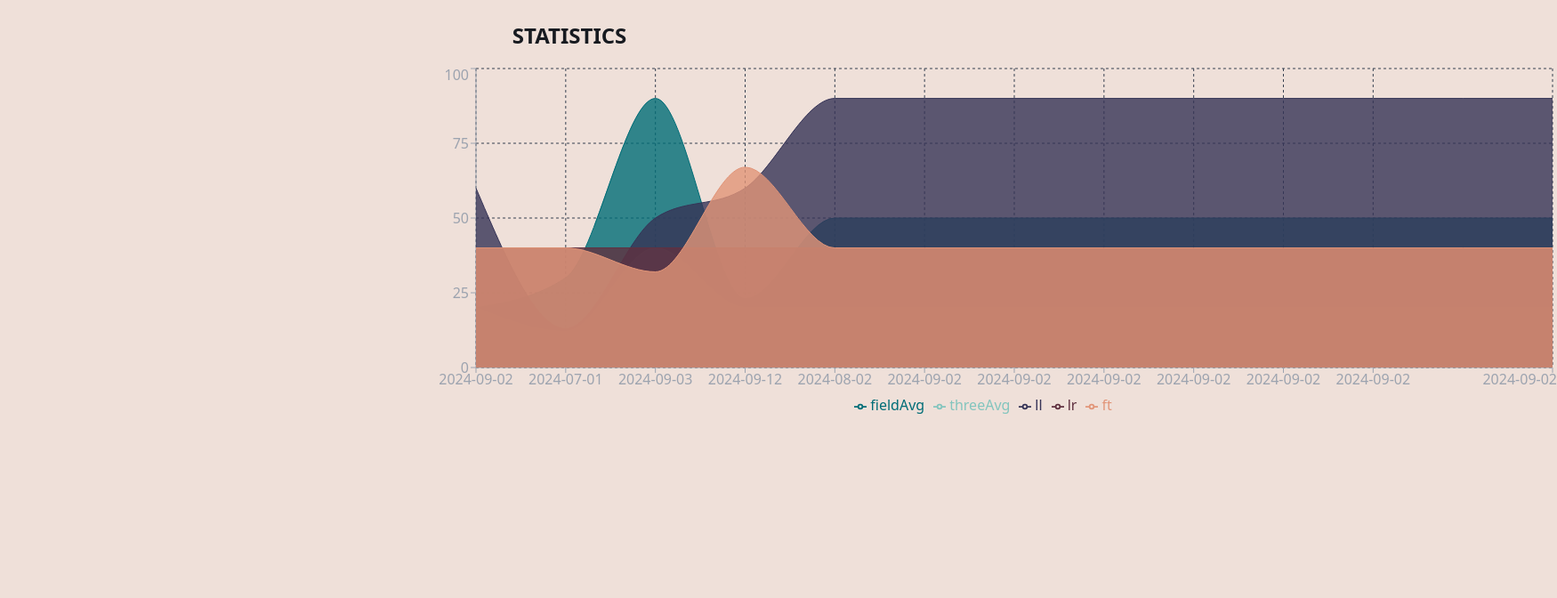
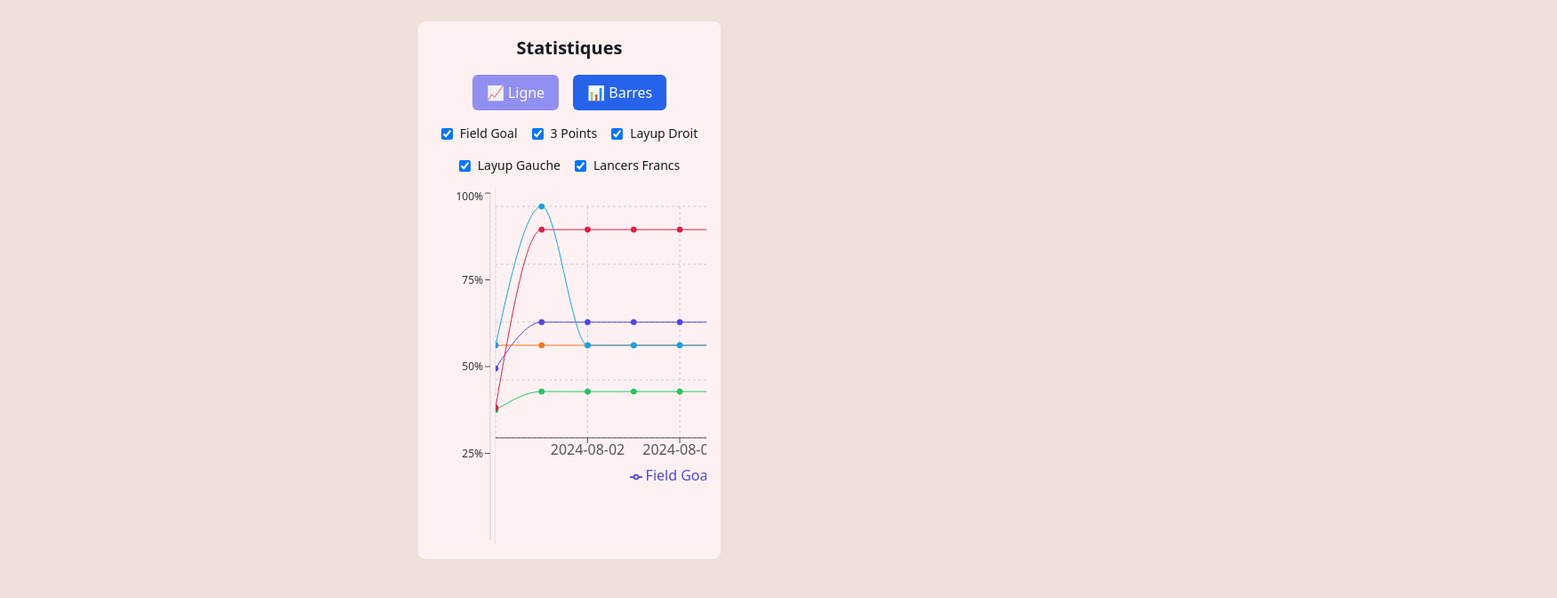
Before and after one commit to ornel77/basketball-practice-app, a React (Vite) app in the folder frontend/: page /stats in a window 1280 px wide. Shown: the top 672 px of the page at 89% size, 1750 px wide, since content can reach past the window. Built offline with nearby package versions, Linux system fonts and the light colour scheme.

Commit message:
try implement stat page

```diff
--- a/frontend/src/components/Test.jsx
+++ /dev/null
@@ -1,10 +0,0 @@
-const Test = () => {
-  return (
-    <div>
-      <p>sdfds</p>
-      <p>sdfsdf</p>
-    </div>
-  );
-};
-
-export default Test;
--- a/frontend/src/components/stats/StatsContainer.jsx
+++ b/frontend/src/components/stats/StatsContainer.jsx
@@ -1,74 +1,155 @@
-import { AreaChart, Area, XAxis, YAxis, CartesianGrid, Tooltip, Legend, ResponsiveContainer } from "recharts";
+/* eslint-disable react/prop-types */
+import { useState } from "react";
+import {
+  LineChart,
+  BarChart,
+  Line,
+  Bar,
+  XAxis,
+  YAxis,
+  CartesianGrid,
+  Tooltip,
+  Legend,
+  ResponsiveContainer,
+} from "recharts";
 import { STATS } from "../../utils/data";
 
+const allKeys = {
+  fieldGoal: { name: "Field Goal", color: "#4f46e5" },
+  threePoint: { name: "3 Points", color: "#22c55e" },
+  layupRight: { name: "Layup Droit", color: "#f97316" },
+  layupLeft: { name: "Layup Gauche", color: "#e11d48" },
+  freeThrow: { name: "Lancers Francs", color: "#0ea5e9" },
+};
+
 const StatsContainer = () => {
-    const data = [
-        {
-          name: 'Page A',
-          uv: 4000,
-          pv: 2400,
-          amt: 2400,
-        },
-        {
-          name: 'Page B',
-          uv: 3000,
-          pv: 1398,
-          amt: 2210,
-        },
-        {
-          name: 'Page C',
-          uv: 2000,
-          pv: 9800,
-          amt: 2290,
-        },
-        {
-          name: 'Page D',
-          uv: 2780,
-          pv: 3908,
-          amt: 2000,
-        },
-        {
-          name: 'Page E',
-          uv: 1890,
-          pv: 4800,
-          amt: 2181,
-        },
-        {
-          name: 'Page F',
-          uv: 2390,
-          pv: 3800,
-          amt: 2500,
-        },
-        {
-          name: 'Page G',
-          uv: 3490,
-          pv: 4300,
-          amt: 2100,
-        },
-      ];
+  const [chartType, setChartType] = useState("line");
+  const [visibleKeys, setVisibleKeys] = useState(Object.keys(allKeys));
+
+  const toggleKey = (key) => {
+    setVisibleKeys((prev) =>
+      prev.includes(key) ? prev.filter((k) => k !== key) : [...prev, key]
+    );
+  };
+
+  const data = [...STATS]
+    .sort((a, b) => new Date(a.sessionDate) - new Date(b.sessionDate))
+    .map((item) => ({
+      date: item.sessionDate,
+      fieldGoal: item.fieldAvg,
+      threePoint: item.threeAvg,
+      layupLeft: item.ll,
+      layupRight: item.lr,
+      freeThrow: item.ft,
+      comment: item.comment,
+    }));
+
+  const ChartComponent = chartType === "line" ? LineChart : BarChart;
+  const ShapeComponent = chartType === "line" ? Line : Bar;
+
   return (
-    <>
-      <h2 className="title">Statistics</h2>
-      <div style={{ width: "100%", height: 400 }} className="absolute">
-				<ResponsiveContainer>
-					<AreaChart data={STATS}>
-						<CartesianGrid strokeDasharray='3 3' stroke='#374151' />
-						<XAxis dataKey='sessionDate' stroke='#9CA3AF' />
-						<YAxis stroke='#9CA3AF' />
-						<Tooltip
-							contentStyle={{ backgroundColor: "rgba(31, 41, 55, 0.8)", borderColor: "#4B5563" }}
-							itemStyle={{ color: "#E5E7EB" }}
-						/>
-						<Legend />
-						<Area type='monotone' dataKey='fieldAvg' stroke='#006D77' fill='#006D77' fillOpacity={.8} />
-						<Area type='monotone' dataKey='threeAvg' stroke='#83C5BE' fill='#83C5BE' fillOpacity={.8} />
-						<Area type='monotone' dataKey='ll' stroke='#363457' fill='#363457' fillOpacity={.8} />
-						<Area type='monotone' dataKey='lr' stroke='#603140' fill='#603140' fillOpacity={.8} />
-						<Area type='monotone' dataKey='ft' stroke='#E29578' fill='#E29578' fillOpacity={.8} />
-					</AreaChart>
-				</ResponsiveContainer>
-			</div>
-    </>
+    <div className="p-4 bg-rose-50 rounded-lg">
+      <h2 className="text-xl font-semibold text-center mb-4">Statistiques</h2>
+
+      {/* Boutons & checkboxes */}
+      <div className="flex flex-wrap justify-center items-center gap-4 mb-4">
+        <button
+          onClick={() => setChartType("line")}
+          disabled={chartType === "line"}
+          className={`px-4 py-2 rounded-md text-white ${
+            chartType === "line"
+              ? "bg-indigo-500 cursor-not-allowed opacity-70"
+              : "bg-indigo-600 hover:bg-indigo-700"
+          }`}
+        >
+          📈 Ligne
+        </button>
+        <button
+          onClick={() => setChartType("bar")}
+          disabled={chartType === "bar"}
+          className={`px-4 py-2 rounded-md text-white ${
+            chartType === "bar"
+              ? "bg-blue-500 cursor-not-allowed opacity-70"
+              : "bg-blue-600 hover:bg-blue-700"
+          }`}
+        >
+          📊 Barres
+        </button>
+
+        {Object.entries(allKeys).map(([key, { name }]) => (
+          <label key={key} className="flex items-center text-sm">
+            <input
+              type="checkbox"
+              checked={visibleKeys.includes(key)}
+              onChange={() => toggleKey(key)}
+              className="mr-2"
+            />
+            {name}
+          </label>
+        ))}
+      </div>
+
+      {/* Conteneur graphique */}
+      <div className="relative w-full overflow-hidden bg-rose-50 rounded-md">
+        <div className="flex h-[400px]">
+          {/* Axe Y complet et fixe */}
+          <div className="z-10 bg-rose-50 sticky left-0 flex-shrink-0 border-r border-gray-200">
+            <ResponsiveContainer width={70} height="100%">
+              <LineChart data={data}>
+                <YAxis
+                  domain={[0, 100]}
+                  tickFormatter={(v) => `${v}%`}
+                  stroke="#555"
+                  axisLine={{ stroke: "#ccc" }}
+                  tick={{ fill: "#333", fontSize: 12 }}
+                />
+              </LineChart>
+            </ResponsiveContainer>
+          </div>
+
+          {/* Graphique scrollable horizontalement */}
+          <div className="overflow-x-auto overflow-y-hidden scrollbar-hide w-full">
+            <div className="min-w-[900px] h-full">
+              <ResponsiveContainer width="100%" height="100%">
+                <ChartComponent
+                  data={data}
+                  margin={{ top: 20, right: 20, left: 0, bottom: 50 }}
+                >
+                  <CartesianGrid strokeDasharray="3 3" />
+                  <XAxis dataKey="date" stroke="#555" />
+                  <YAxis hide />
+                  <Tooltip
+                    formatter={(value, name, props) => [
+                      `${value}%`,
+                      allKeys[props.dataKey]?.name,
+                    ]}
+                    labelFormatter={(label, payload) => {
+                      const comment = payload?.[0]?.payload?.comment;
+                      return comment ? `${label} — ${comment}` : label;
+                    }}
+                  />
+                  <Legend
+                    verticalAlign="bottom"
+                    height={40}
+                    wrapperStyle={{ backgroundColor: "transparent" }}
+                  />
+                  {visibleKeys.map((key) => (
+                    <ShapeComponent
+                      key={key}
+                      type="monotone"
+                      dataKey={key}
+                      name={allKeys[key].name}
+                      stroke={allKeys[key].color}
+                      fill={allKeys[key].color}
+                    />
+                  ))}
+                </ChartComponent>
+              </ResponsiveContainer>
+            </div>
+          </div>
+        </div>
+      </div>
+    </div>
   );
 };
 
--- a/frontend/src/index.css
+++ b/frontend/src/index.css
@@ -116,6 +116,16 @@ body {
 }
 
 
+/* Cacher les scrollbars */
+.scrollbar-hide::-webkit-scrollbar {
+  display: none;
+}
+.scrollbar-hide {
+  -ms-overflow-style: none;
+  scrollbar-width: none;
+}
+
+
 
 @layer utilities {
     .container {
--- a/frontend/src/utils/data.js
+++ b/frontend/src/utils/data.js
@@ -24,10 +24,15 @@ export const SPOT_ID = [
 export const HISTORIC_HEADING = ["fg", "3pt", "ly l", "ly r", "ft"]
 
 export const STATS = [
-  {fieldAvg: 20, threeAvg: 20, ll: 60, lr: 40, ft: 40, sessionDate: "2024-09-02", comment: "top"},
+  {fieldAvg: 20, threeAvg: 20, ll: 100, lr: 40, ft: 40, sessionDate: "2024-09-02", comment: "top"},
   {fieldAvg: 30, threeAvg: 12, ll: 13, lr: 40, ft: 40, sessionDate: "2024-07-01", comment: "LA PLUS ANCIENNE"},
   {fieldAvg: 90, threeAvg: 40, ll: 50, lr: 40, ft: 32, sessionDate: "2024-09-03", comment: ""},
   {fieldAvg: 23, threeAvg: 20, ll: 60, lr: 40, ft: 67, sessionDate: "2024-09-12", comment: "good"},
+  {fieldAvg: 50, threeAvg: 20, ll: 90, lr: 40, ft: 100, sessionDate: "2024-08-02", comment: "work"},
+  {fieldAvg: 50, threeAvg: 20, ll: 90, lr: 40, ft: 40, sessionDate: "2024-08-02", comment: "work"},
+  {fieldAvg: 50, threeAvg: 20, ll: 90, lr: 40, ft: 40, sessionDate: "2024-08-02", comment: "work"},
+  {fieldAvg: 50, threeAvg: 20, ll: 90, lr: 40, ft: 40, sessionDate: "2024-08-02", comment: "work"},
+  {fieldAvg: 50, threeAvg: 20, ll: 90, lr: 40, ft: 40, sessionDate: "2024-08-02", comment: "work"},
   {fieldAvg: 50, threeAvg: 20, ll: 90, lr: 40, ft: 40, sessionDate: "2024-08-02", comment: "work"},
   {fieldAvg: 50, threeAvg: 20, ll: 90, lr: 40, ft: 40, sessionDate: "2024-09-02", comment: "work"},
   {fieldAvg: 50, threeAvg: 20, ll: 90, lr: 40, ft: 40, sessionDate: "2024-09-02", comment: "work"},
--- a/frontend/tailwind.config.js
+++ b/frontend/tailwind.config.js
@@ -26,5 +26,7 @@ export default {
       }
     },
   },
-  plugins: [],
+  plugins: [
+
+  ],
 }
```
